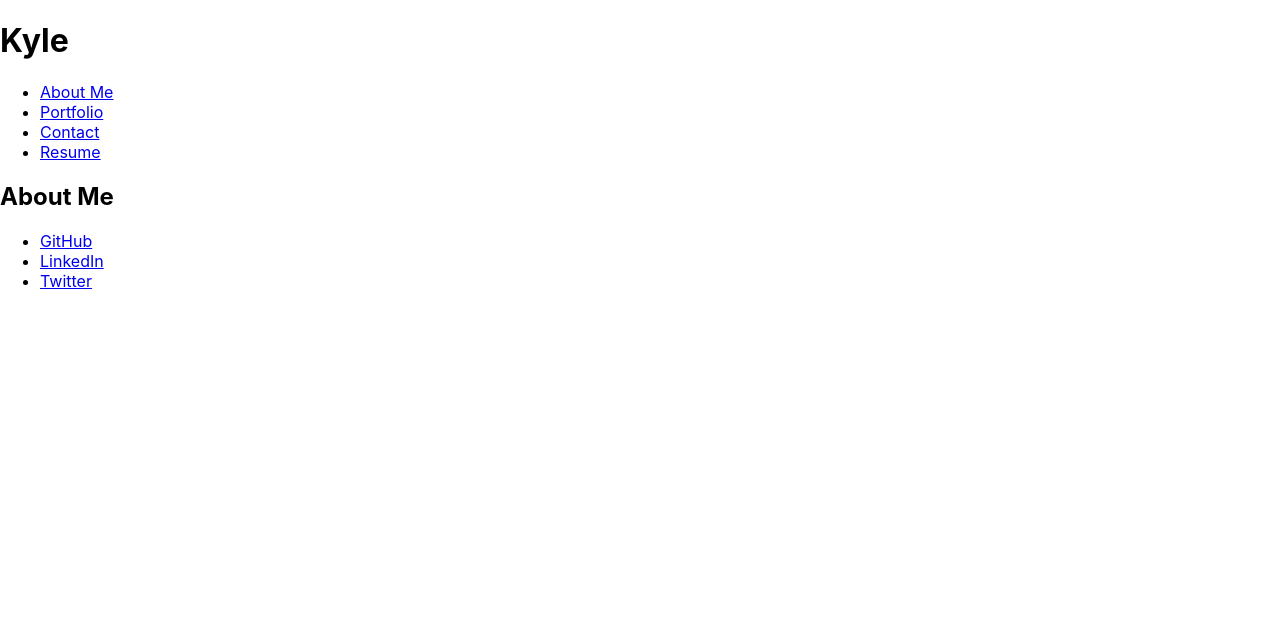
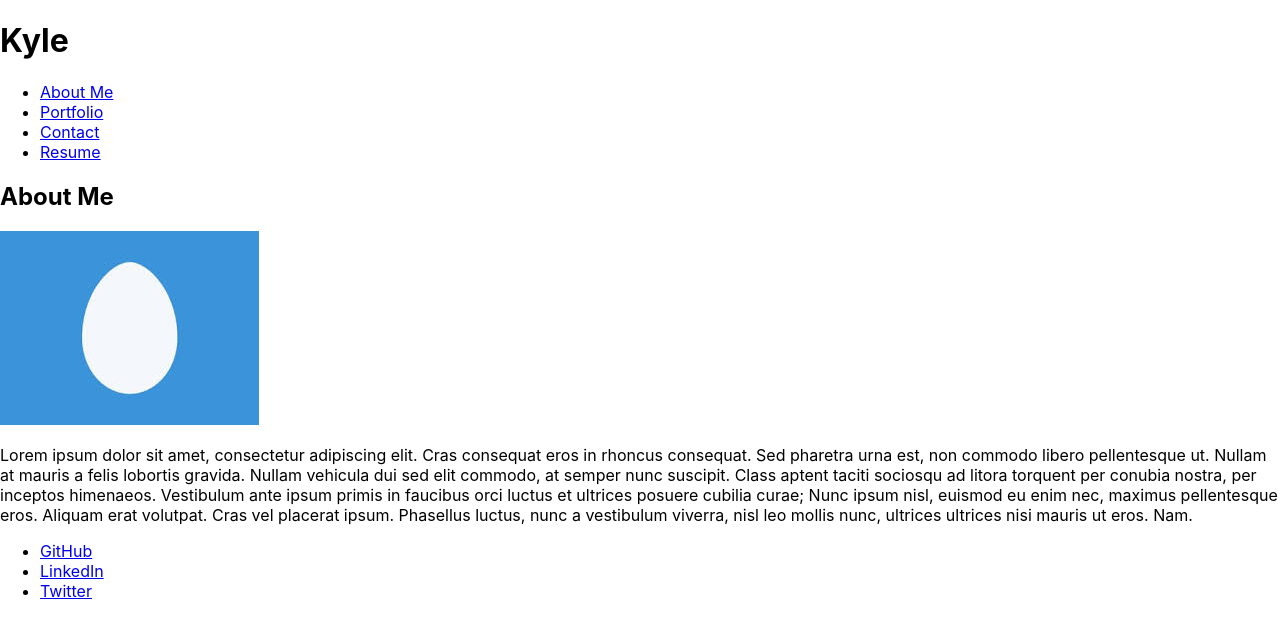
Before and after one commit to kylebaylis/react-portfolio, a React (Create React App) app: page / in a window 1280 px wide. Shown: the top 638 px of the page. Built offline with nearby package versions, Linux system fonts and the light colour scheme.

Commit message:
about content added

```diff
--- a/src/components/About/index.js
+++ b/src/components/About/index.js
@@ -2,7 +2,20 @@ import React from 'react';
 
 function About() {
     return (
-        <h2>About Me</h2>
+        <div>
+            <h2>About Me</h2>
+            <img src={require(`../../assets/images/egg.jpg`)} alt="egg" />
+            <p>
+                Lorem ipsum dolor sit amet, consectetur adipiscing elit. Cras consequat eros in rhoncus consequat.
+                Sed pharetra urna est, non commodo libero pellentesque ut. Nullam at mauris a felis lobortis gravida.
+                Nullam vehicula dui sed elit commodo, at semper nunc suscipit. Class aptent taciti sociosqu ad litora
+                torquent per conubia nostra, per inceptos himenaeos. Vestibulum ante ipsum primis in faucibus orci luctus
+                et ultrices posuere cubilia curae; Nunc ipsum nisl, euismod eu enim nec, maximus pellentesque eros. Aliquam
+                erat volutpat. Cras vel placerat ipsum. Phasellus luctus, nunc a vestibulum viverra, nisl leo mollis nunc,
+                ultrices ultrices nisi mauris ut eros. Nam.
+            </p>
+        </div>
+
     );
 }
 
```
Also changed, not shown: src/assets/images/egg.jpg (added).
